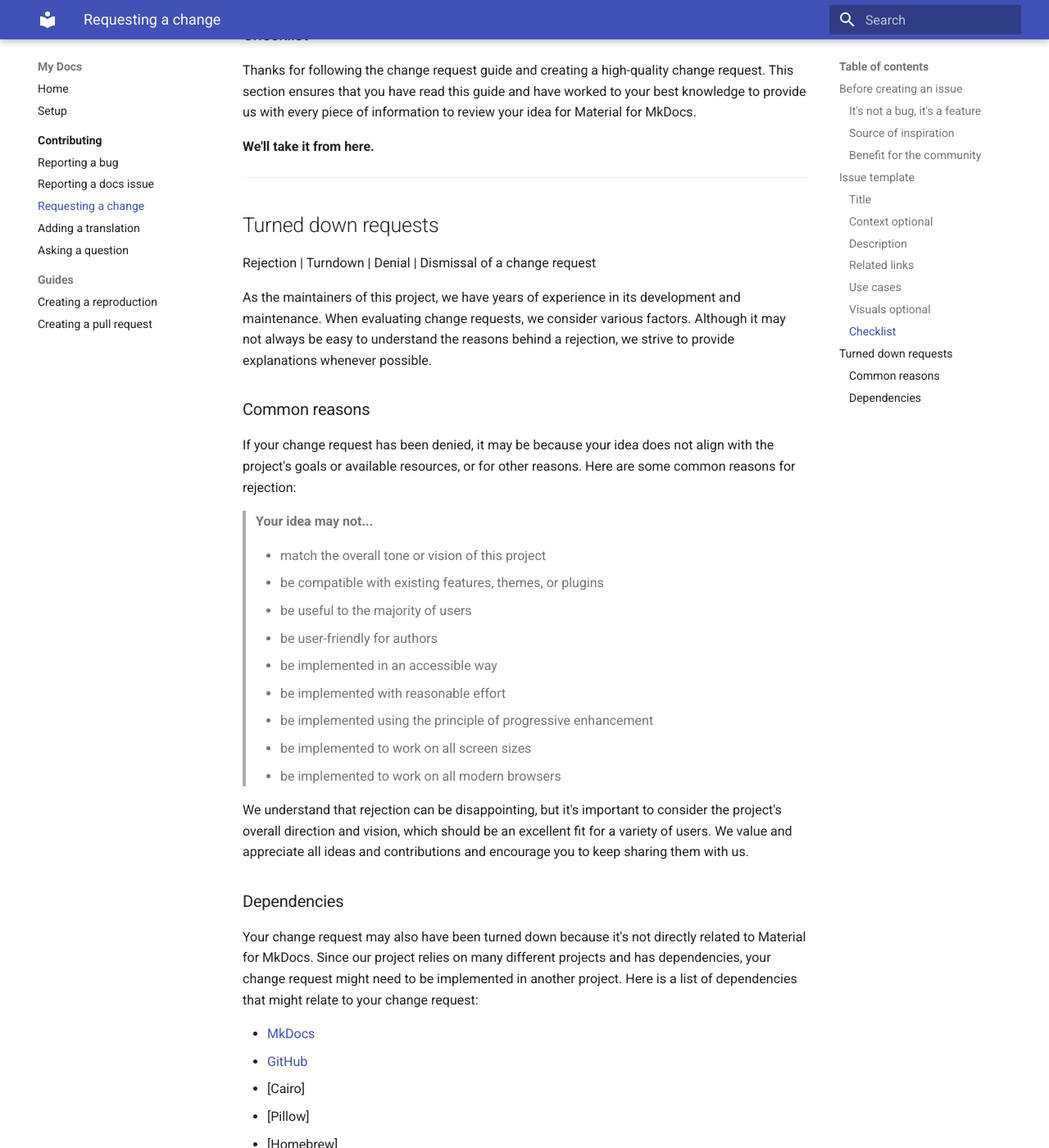
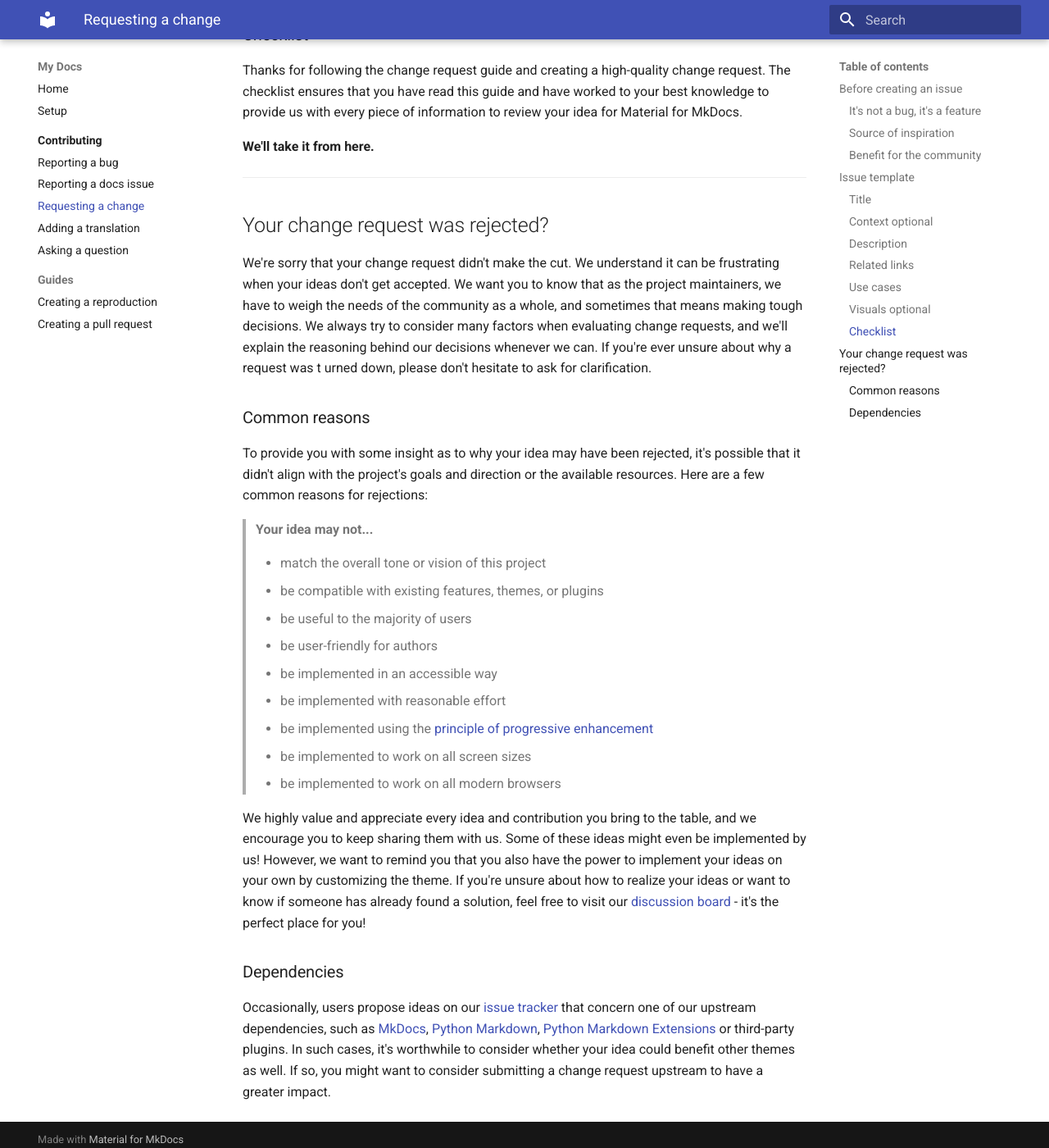
Before and after one commit to katharinalisalin/demo-bug-template, an MkDocs documentation site: the page built from docs/contributing/requesting-a-change.md, in a window 1280 px wide and 1400 px high, scrolled down 3788 px. Shown: the whole window at 82% size. Built offline with MkDocs 1.6.1 and Material for MkDocs 9.7.7, drawn with Linux system fonts in a browser that asks for light colours; some of the changed text lies outside the part shown.

Commit message:
Updated docs

```diff
--- a/docs/contributing/requesting-a-change.md
+++ b/docs/contributing/requesting-a-change.md
@@ -113,14 +112,7 @@ relevant. Don't write about the change request here.
 
 Next, provide a detailed and clear description of your idea. Explain why your
 idea is relevant to Material for MkDocs and must be implemented here, and not
-in one of its dependencies:[^1]
-
-  [^1]:
-    Sometimes, users suggest ideas on our [issue tracker] that concern one of
-    our upstream dependencies, including [MkDocs], [Python Markdown],
-    [Python Markdown Extensions] or third-party plugins. It's a good idea to
-    think about whether your idea is beneficial to other themes, upstreaming
-    change requests for bigger impact.
+in one of its dependencies:
 
 -   __Explain the <u>what</u>, not the <u>why</u>__ – don't explain
     [the benefits of your idea][Use cases] here, we're getting there.
@@ -197,7 +190,7 @@ it and describing how it was implemented and incorporated.
 ### Checklist
 
 Thanks for following the change request guide and creating a high-quality
-change request. This section ensures that you have read this guide and have
+change request. The checklist ensures that you have read this guide and have
 worked to your best knowledge to provide us with every piece of information to
 review your idea for Material for MkDocs.
 
@@ -205,20 +198,21 @@ __We'll take it from here.__
 
 ---
 
-## Turned down requests
+## Your change request was rejected?
 
-Rejection | Turndown | Denial | Dismissal of a change request
-
-As the maintainers of this project, we have years of experience in its
-development and maintenance. When evaluating change requests, we consider
-various factors. Although it may not always be easy to understand the reasons
-behind a rejection, we strive to provide explanations whenever possible.
+We're sorry that your change request didn't make the cut. We understand it can
+be frustrating when your ideas don't get accepted. We want you to know that as
+the project maintainers, we have to weigh the needs of the community as a whole,
+and sometimes that means making tough decisions. We always try to consider many
+factors when evaluating change requests, and we'll explain the reasoning behind
+our decisions whenever we can. If you're ever unsure about why a request was t
+urned down, please don't hesitate to ask for clarification.
 
 ### Common reasons
 
-If your change request has been denied, it may be because your idea does not
-align with the project's goals or available resources, or for other reasons.
-Here are some common reasons for rejection:
+To provide you with some insight as to why your idea may have been rejected,
+it's possible that it didn't align with the project's goals and direction or
+the available resources. Here are a few common reasons for rejections:
 
 > __Your idea may not...__
 
@@ -228,25 +222,27 @@ Here are some common reasons for rejection:
 > - be user-friendly for authors
 > - be implemented in an accessible way
 > - be implemented with reasonable effort
-> - be implemented using the principle of progressive enhancement
+> - be implemented using the [principle of progressive enhancement]
 > - be implemented to work on all screen sizes
 > - be implemented to work on all modern browsers
 
-We understand that rejection can be disappointing, but it's important to
-consider the project's overall direction and vision, which should be an
-excellent fit for a variety of users. We value and appreciate all ideas and
-contributions and encourage you to keep sharing them with us.
+
+We highly value and appreciate every idea and contribution you bring to the
+table, and we encourage you to keep sharing them with us. Some of these ideas
+might even be implemented by us! However, we want to remind you that you also
+have the power to implement your ideas on your own by customizing the theme. If
+you're unsure about how to realize your ideas or want to know if someone has
+already found a solution, feel free to visit our [discussion board] - it's the
+perfect place for you!
+
+ [discussion board]: https://github.com/squidfunk/mkdocs-material/discussions
+ [principle of progressive enhancement]: https://developer.mozilla.org/en-US/docs/Glossary/Progressive_Enhancement?retiredLocale=de
 
 ### Dependencies
 
-Your change request may also have been turned down because it's not directly
-related to Material for MkDocs. Since our project relies on many different
-projects and has dependencies, your change request might need to be implemented
-in another project. Here is a list of dependencies that might relate to your
-change request:
-
-  - [MkDocs](https://github.com/mkdocs/mkdocs#mkdocs)
-  - [GitHub](https://github.com/)
-  - [Cairo]
-  - [Pillow]
-  - [Homebrew]
+Occasionally, users propose ideas on our [issue tracker] that concern one of our
+upstream dependencies, such as [MkDocs], [Python Markdown],
+[Python Markdown Extensions] or third-party plugins. In such cases, it's
+worthwhile to consider whether your idea could benefit other themes as well. If
+so, you might want to consider submitting a change request upstream to have a
+greater impact.
```
Also changed, not shown: other parts of docs/contributing/requesting-a-change.md (+1 -1 lines), contribution.md (+3 -21 lines), docs/contributing/adding-a-translation.md (+46 -34 lines), docs/contributing/index.md (+24 -24 lines), docs/contributing/reporting-a-bug.md (+1 -1 lines), docs/contributing/reporting-a-docs-issue.md (+1 -1 lines), 3 other files.
